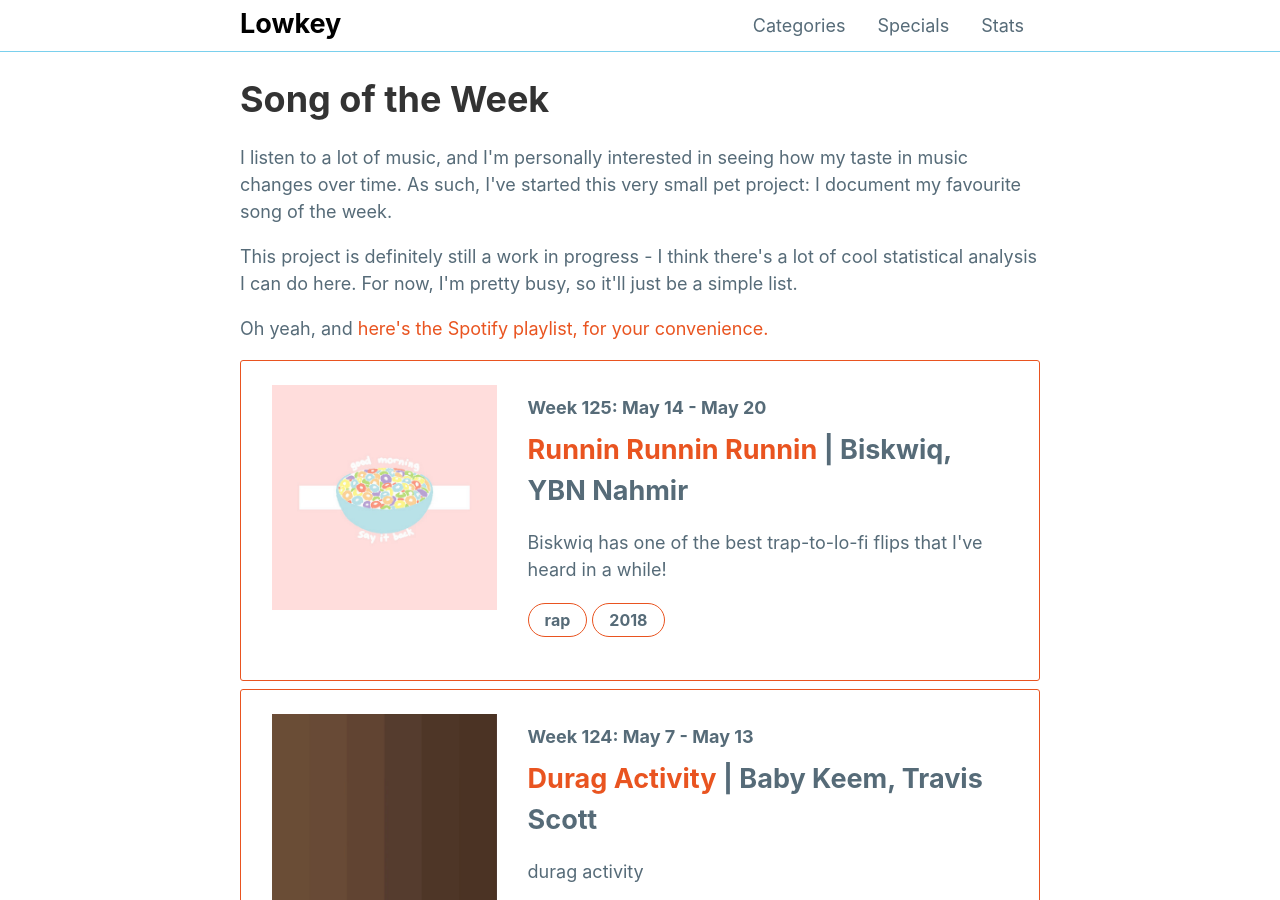
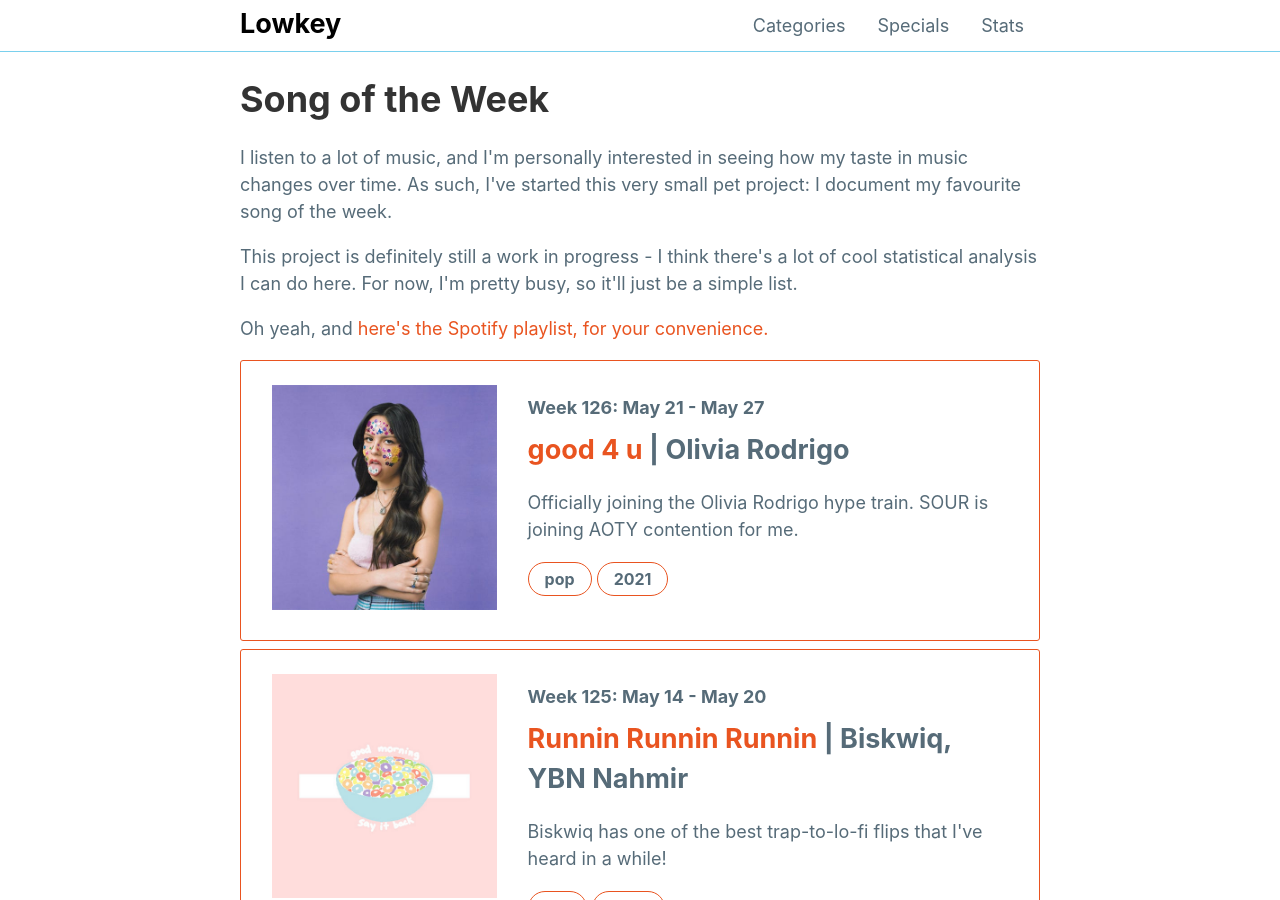
Before and after one commit to mattxwang/lowkey, a Jekyll site: the page built from stats/song-of-the-week.html, in a window 1280 px wide and 900 px high. Built offline with Jekyll 4.4.1, drawn with Linux system fonts in a browser that asks for light colours; comment, search, counter and statistics services are not loaded.

Commit message:
good for youuuuuuuuu

```diff
--- a/_data/sotw.yml
+++ b/_data/sotw.yml
@@ -1248,3 +1248,13 @@ week125:
   year: 2018
   blurb: >
     Biskwiq has one of the best trap-to-lo-fi flips that I've heard in a while!
+week126:
+  week: "Week 126: May 21 - May 27"
+  title: "good 4 u"
+  artist: "Olivia Rodrigo"
+  album: "SOUR"
+  album_art: "sour.jpeg"
+  genre: "pop"
+  year: 2021
+  blurb: >
+    Officially joining the Olivia Rodrigo hype train. SOUR is joining AOTY contention for me.
```
Also changed, not shown: img/albums/sour.jpeg (added).
